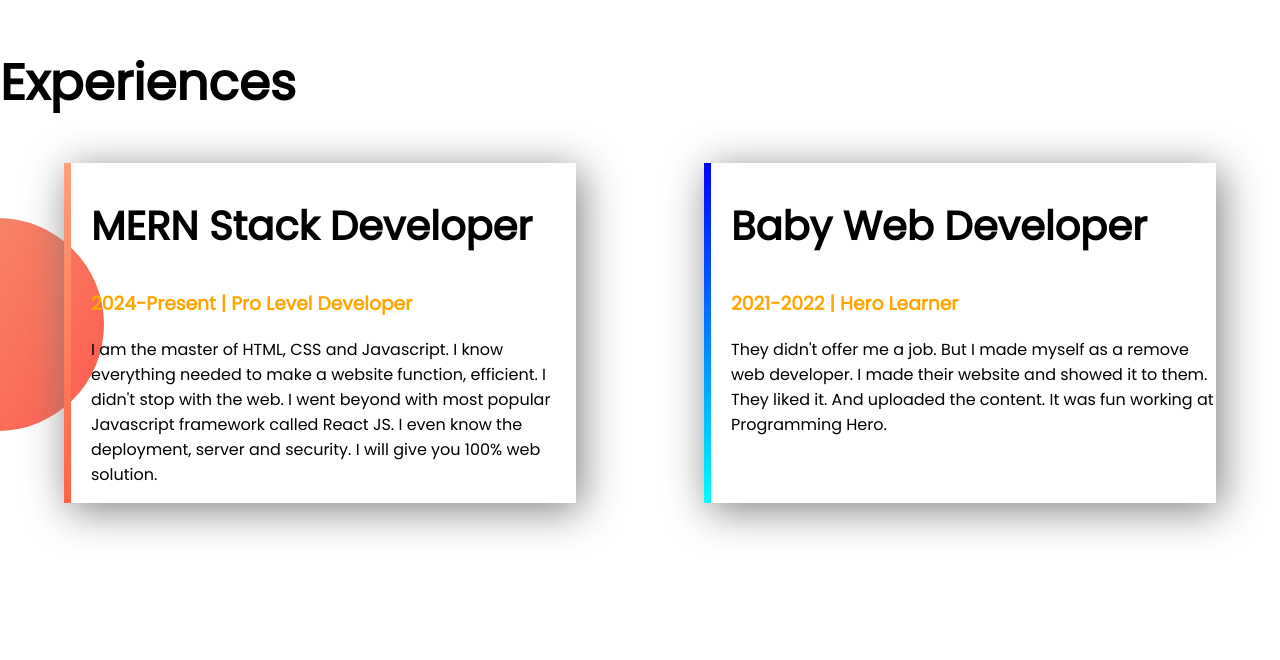
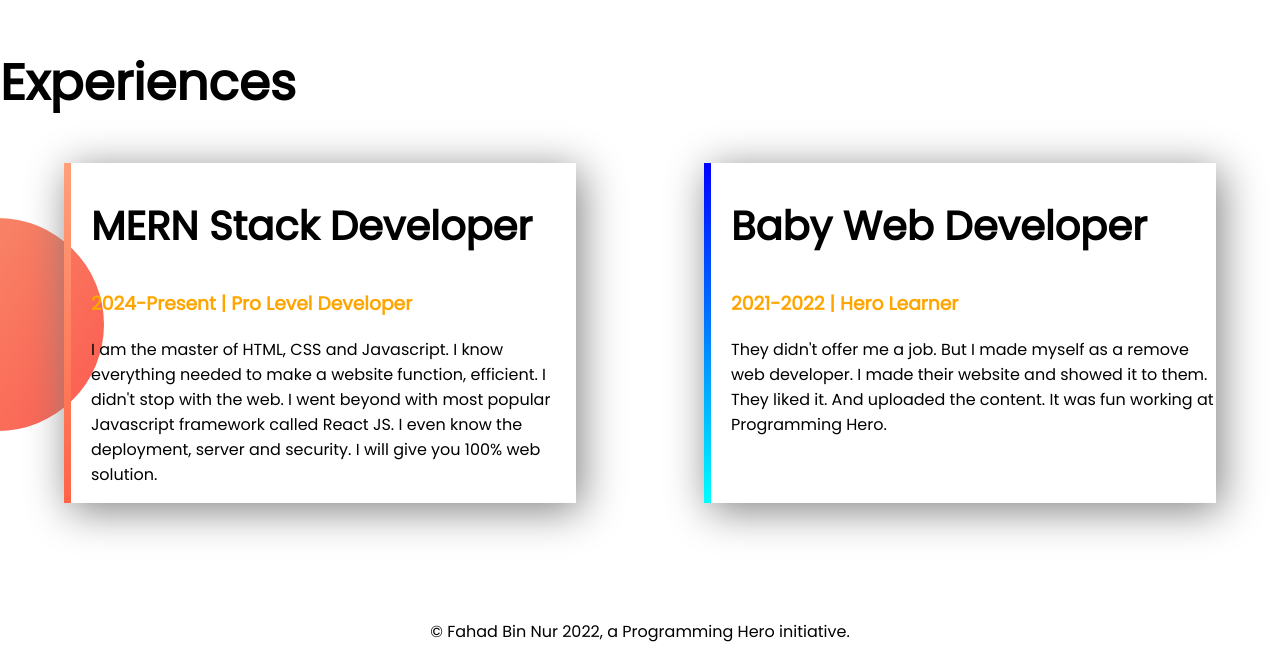
Before and after one commit to Fahadmohammad1/developer-portfolio, a plain HTML site: page index.html in a window 1280 px wide. Shown: the part 1317-1977 px from the top of the page. Before the commit the page ends 1920 px from the top, so only its background shows below. Drawn offline with Linux system fonts and the light colour scheme.

Commit message:
footer added

```diff
--- a/index.html
+++ b/index.html
@@ -85,5 +85,8 @@
         </div>
       </div>
     </section>
+    <footer>
+      <p>© Fahad Bin Nur 2022, a Programming Hero initiative.</p>
+    </footer>
   </body>
 </html>
--- a/style.css
+++ b/style.css
@@ -78,3 +78,6 @@ h1 {
   background-repeat: no-repeat;
   background-position: left;
 }
+footer p {
+  text-align: center;
+}
```
